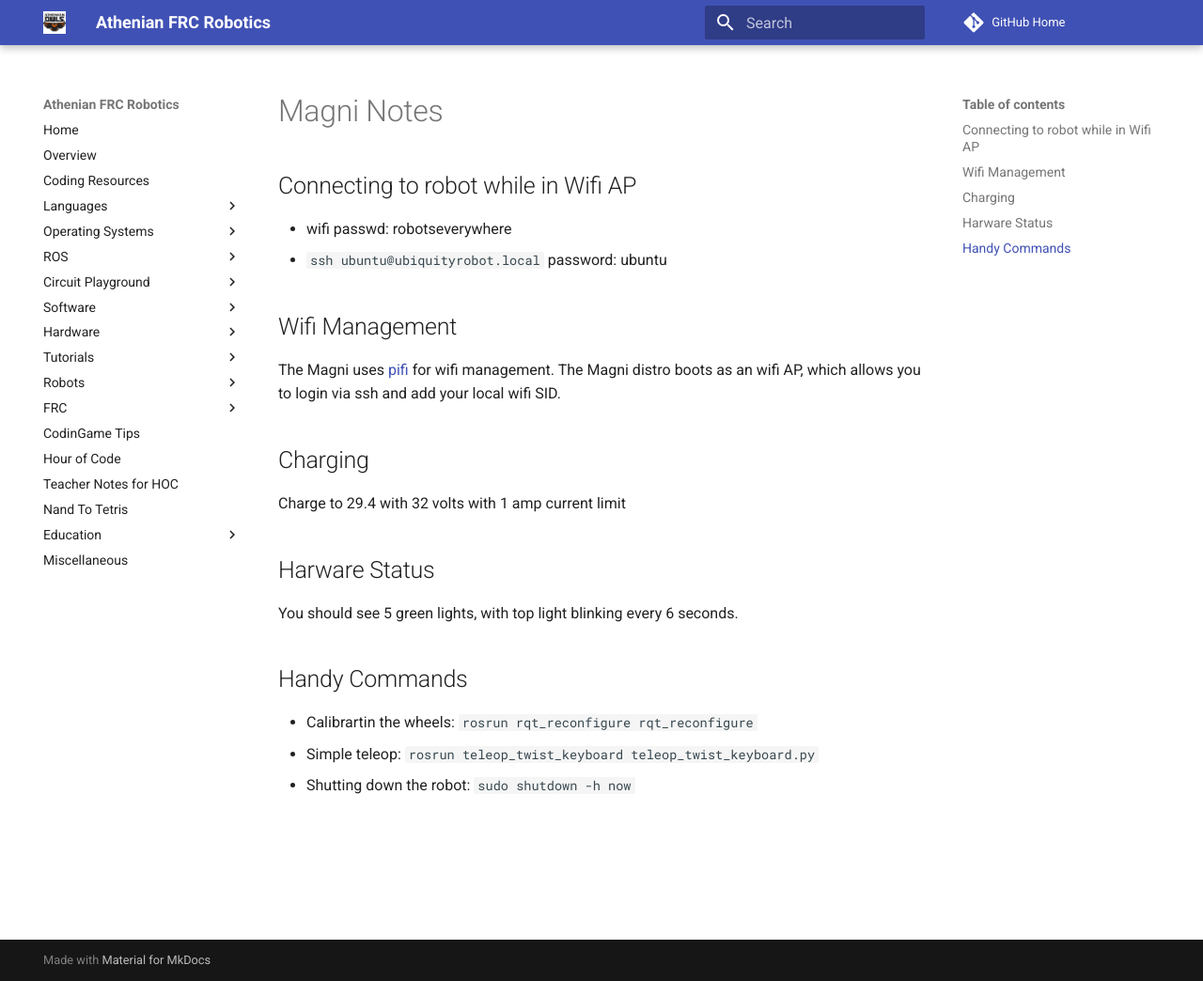
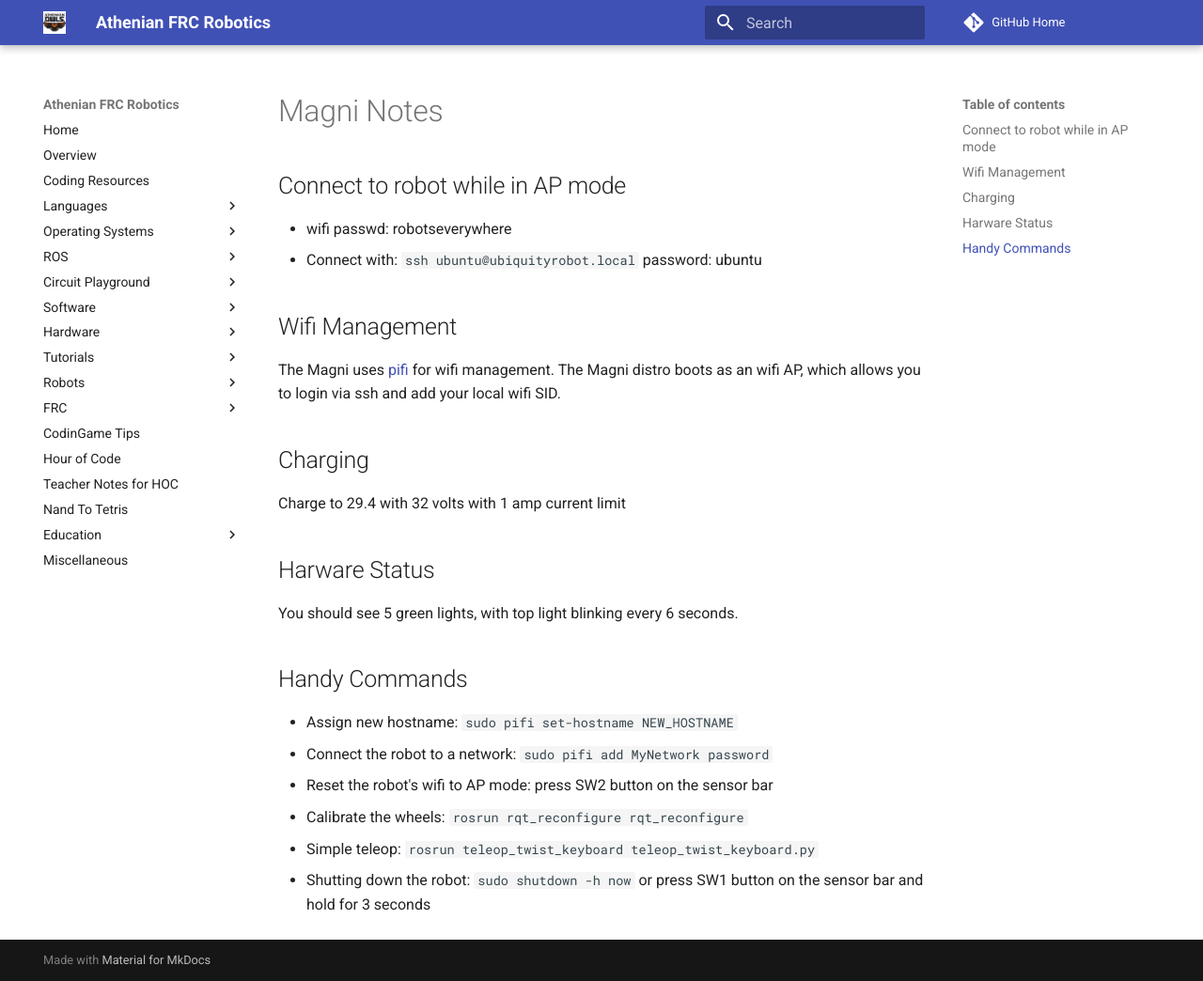
Before and after one commit to athenian-robotics/athenian-robotics-mkdocs, an MkDocs documentation site: the page built from docs/magni.md, in a window 1280 px wide and 1044 px high. Shown: the whole window at 94% size. Built offline with MkDocs 1.6.1 and Material for MkDocs 9.7.7, drawn with Linux system fonts in a browser that asks for light colours; comment, search, counter and statistics services are not loaded.

Commit message:
Update docs

```diff
--- a/docs/magni.md
+++ b/docs/magni.md
@@ -1,8 +1,8 @@
 # Magni Notes
 
-## Connecting to robot while in Wifi AP
+## Connect to robot while in AP mode
 * wifi passwd: robotseverywhere
-* ``ssh ubuntu@ubiquityrobot.local`` password: ubuntu
+* Connect with: ``ssh ubuntu@ubiquityrobot.local`` password: ubuntu
 
 ## Wifi Management
 The Magni uses [pifi](https://github.com/rohbotics/pifi) for wifi management. The Magni distro boots
@@ -15,6 +15,9 @@ Charge to 29.4 with 32 volts with 1 amp current limit
 You should see 5 green lights, with top light blinking every 6 seconds.
 
 ## Handy Commands
-* Calibrartin the wheels: ``rosrun rqt_reconfigure rqt_reconfigure``
+* Assign new hostname: ``sudo pifi set-hostname NEW_HOSTNAME``
+* Connect the robot to a network: ``sudo pifi add MyNetwork password``
+* Reset the robot's wifi to AP mode: press SW2 button on the sensor bar
+* Calibrate the wheels: ``rosrun rqt_reconfigure rqt_reconfigure``
 * Simple teleop: ``rosrun teleop_twist_keyboard teleop_twist_keyboard.py``
-* Shutting down the robot: ``sudo shutdown -h now``
+* Shutting down the robot: ``sudo shutdown -h now`` or press SW1 button on the sensor bar and hold for 3 seconds
```
Also changed, not shown: docs/opencv.md (+8 -0 lines).
